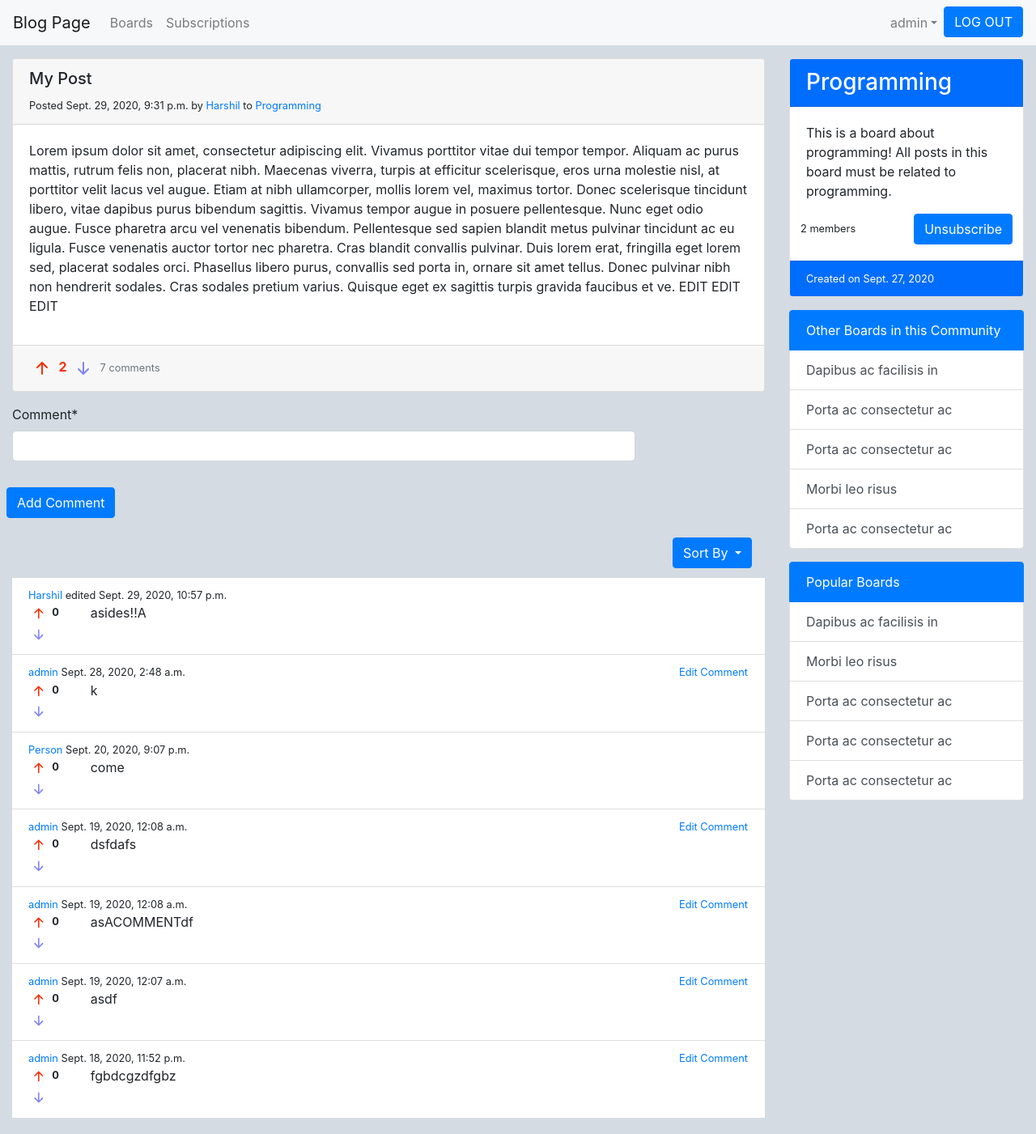
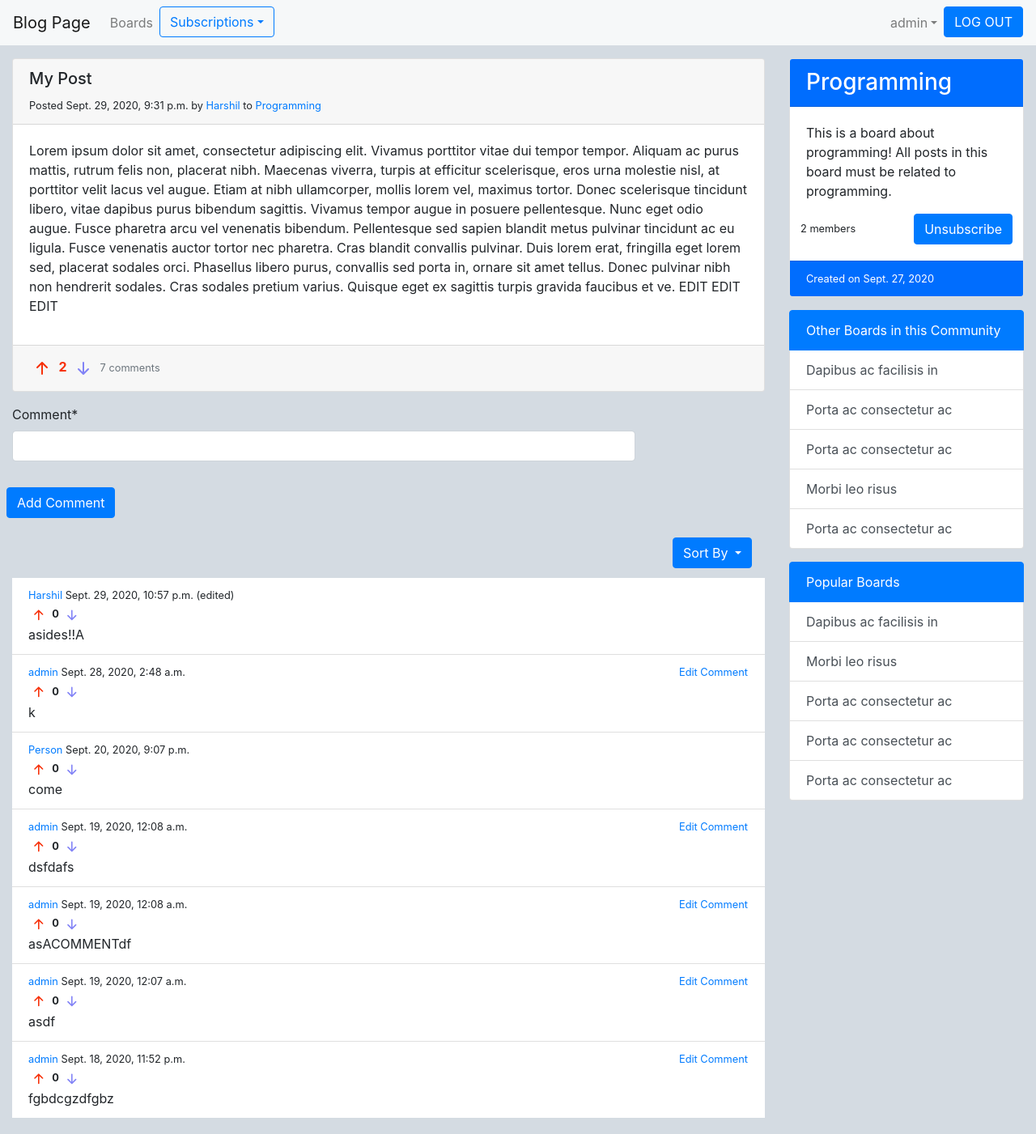
Before and after one commit to HarshilPan07/Django-Blog, a Django app: page /boards/6/post/13/ in a window 1280 px wide. Shown: the whole page at 81% size. Run offline with Django 3.2, Linux system fonts and the light colour scheme; a user stored in the database is signed in; data comes from the database, SQL or seed files in the repository; both versions use the stored data as it was after the commit; some libraries are stand-ins or nearby versions.

Commit message:
added subs button in navbar and added styling to home page with borders

```diff
--- a/blog/templates/blog/base.html
+++ b/blog/templates/blog/base.html
@@ -28,9 +28,20 @@
                     <a class="nav-link" href="{% url 'boards' %}">Boards</a>
                   </li>
                   {% if user.is_authenticated %}
-                    <li class="nav-item">
-                      <a class="nav-link" href="#">Subscriptions</a>
-                    </li>
+                    <div class='navbar-nav'>
+                      <ul class='navbar-nav'>
+                        {% if user.is_authenticated %}
+                          <li class='nav-item dropdown'>
+                            <a href="#" class='btn btn-outline-primary dropdown-toggle' id='navbarDropdownMenuLink' role='button' data-toggle='dropdown'>Subscriptions</a>
+                            <div class='dropdown-menu'>
+                            {% for board in user.subs.all %}
+                                <a href="{% url 'board-detail-list' board.pk %}" class='dropdown-item'>{{ board.title }}</a>
+                            {% endfor %}
+                            </div>
+                          </li>
+                        {% endif %}
+                      </ul>
+                    </div>
                   {% endif %}
                 </ul>
               </div>
--- a/blog/templates/blog/detail.html
+++ b/blog/templates/blog/detail.html
@@ -97,7 +97,7 @@
                         <small class='col'>
                             <a href="{% url 'view-profile' comment.author.id %}">{{ comment.author }}</a>
                             {% if comment.date_edited %}
-                                edited {{ comment.date_edited }}
+                                {{ comment.date_edited }} (edited)
                             {% else %}
                                 {{ comment.date_posted }}
                             {% endif %}
@@ -107,8 +107,8 @@
                             <small class='pr-3 justify-content-end'><a href="{% url 'edit-comment' board_pk=post.board.pk post_pk=post.pk comment_pk=comment.pk %}">Edit Comment</a></small>
                         {% endif %}
                     </div>
-                    <div class='row'>
-                        <small class='col'>
+                    <div>
+                        <small>
                             <a href="{% url 'like-comment' board_pk=post.board.id post_pk=post.id comment_pk=comment.id %}">
                                 <svg width="2em" height="2em" viewBox="0 0 16 16" class="bi bi-arrow-up-short" fill="#F73009" xmlns="http://www.w3.org/2000/svg">
                                 <path fill-rule="evenodd" d="M8 12a.5.5 0 0 0 .5-.5V5.707l2.146 2.147a.5.5 0 0 0 .708-.708l-3-3a.5.5 0 0 0-.708 0l-3 3a.5.5 0 1 0 .708.708L7.5 5.707V11.5a.5.5 0 0 0 .5.5z"/>
@@ -127,7 +127,7 @@
                                 </svg>
                             </a>
                         </small>
-                        <div class='col-11'>
+                        <div class='ml-auto'>
                             {% if comment.author == user and comment_to_edit.pk == comment.pk %}
                                 <form action="{% url 'edit-comment' board_pk=post.board.pk post_pk=post.pk comment_pk=comment.pk %}" method='POST'>
                                     {% csrf_token %}
--- a/blog/templates/blog/home.html
+++ b/blog/templates/blog/home.html
@@ -36,7 +36,7 @@
     <div class='list-group py-3'>
         {% for post in page_obj %}
         <div class='d-flex bd-highlight'>
-            <div class='px-2 flex-shrink-1 bd-highlight' style="background-color: #f6f8f9;">
+            <div class='px-2 flex-shrink-1 border-top border-bottom' style="background-color: #f6f8f9;">
                 <div class='d-flex justify-content-center'>
                     <a href="{% url 'like-post' post.board.id post.id %}">
                         <svg width="2em" height="2em" viewBox="0 0 16 16" class="bi bi-arrow-up-short" fill="#F73009" xmlns="http://www.w3.org/2000/svg">
@@ -61,7 +61,7 @@
                     </a>
                 </div>
             </div>
-            <div class='px-2 w-100 bd-highlight'>
+            <div class='w-100 bd-highlight'>
                 <a href="{% url 'post' post.board.id post.id %}" class='list-group-item list-group-item-action'>
                     <div class='row'>
                         <div class='col'>
--- a/blog/views.py
+++ b/blog/views.py
@@ -95,7 +95,7 @@ class CreatePostInBoardView(LoginRequiredMixin, CreateView):
 class UpdatePostView(LoginRequiredMixin, UserPassesTestMixin, UpdateView):
     model = Post
     template_name = 'blog/update_post.html'
-    form_class = PostForm
+    fields=['title', 'content']
     login_url = 'login'
     redirect_field_name = 'redirect-to'
 
```
Also changed, not shown: db.sqlite3, media/logo.png (added).
